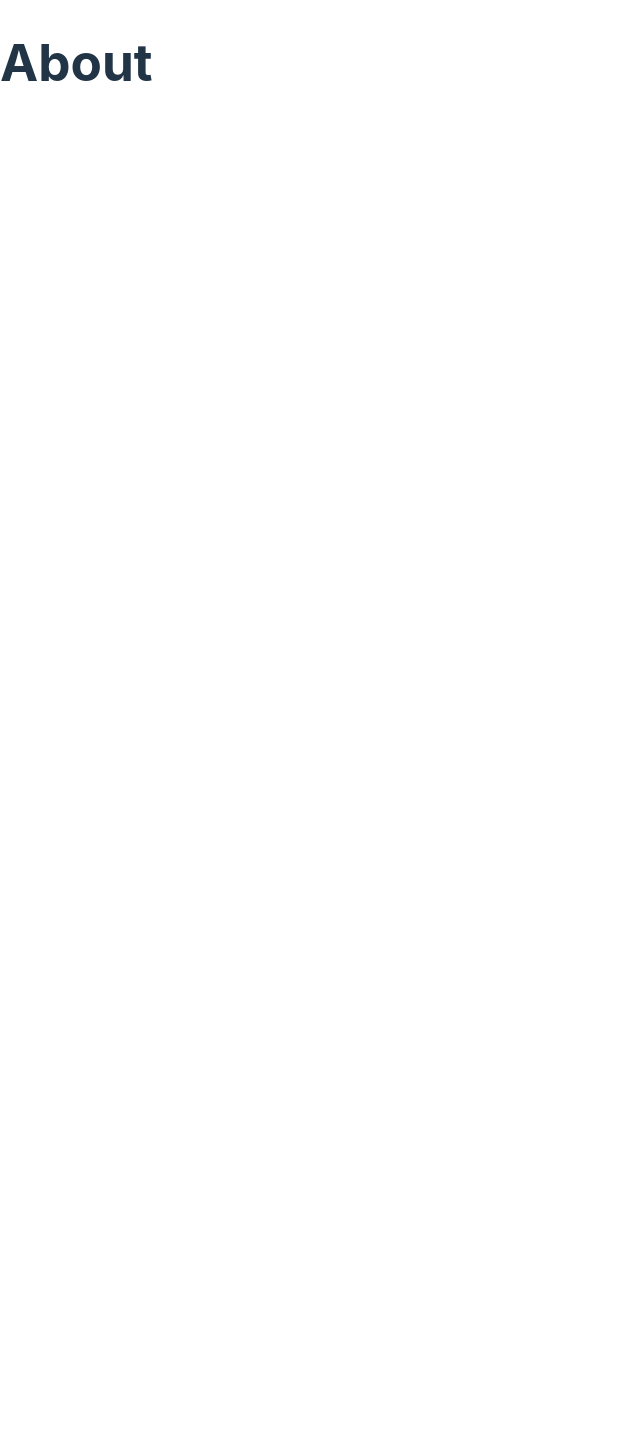
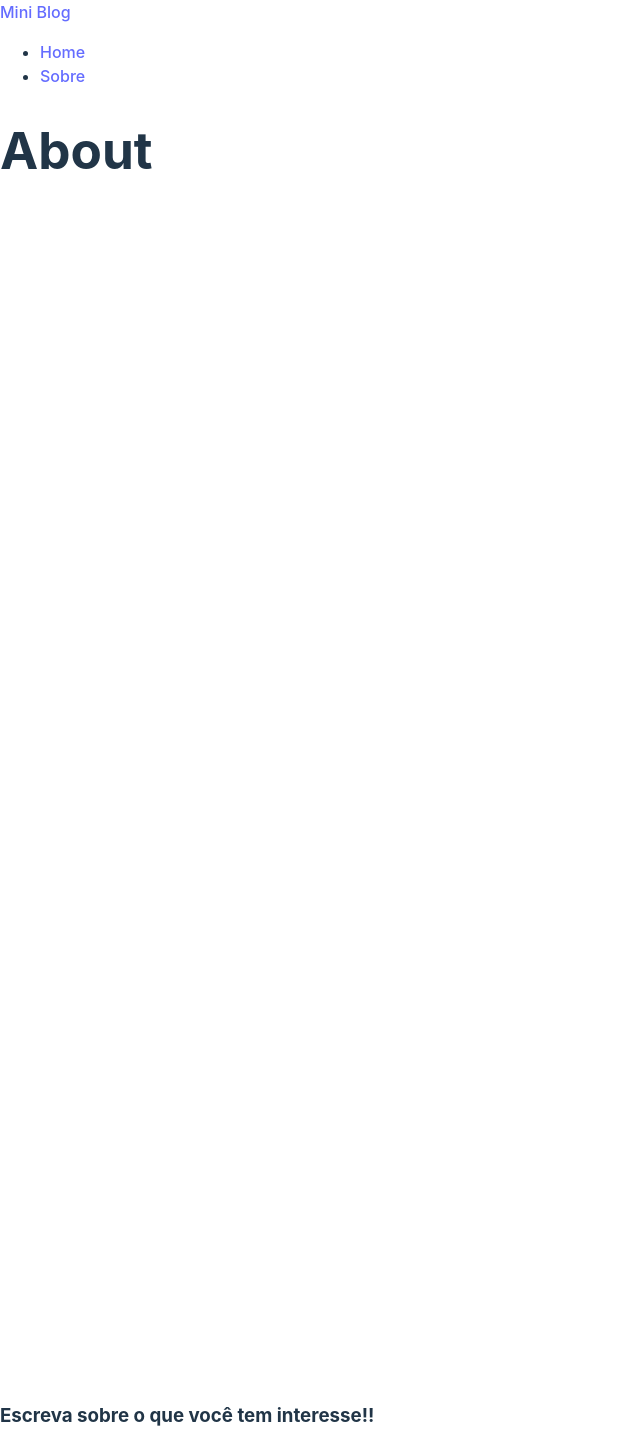
Before and after one commit to VictorLapaDev/React-Course-Matheus-Battiti, a React (Vite) app in the folder 10-Mini-Blog/MiniBlog/: page /about in a window 1280 px wide. Shown: the top 1452 px of the page, without its empty margins (0-640 px from the left). Before the commit the page ends 1314 px from the top, so only its background shows below. Built offline with nearby package versions, Linux system fonts and the light colour scheme.

Commit message:
feat: add Footer and Navbar

```diff
--- a/10-Mini-Blog/MiniBlog/src/App.tsx
+++ b/10-Mini-Blog/MiniBlog/src/App.tsx
@@ -3,17 +3,21 @@
 import { Route, Routes, Navigate} from 'react-router-dom'
 import Home from './pages/Home/Home'
 import About from './pages/About/About'
+import NavBar from './components/NavBar/NavBar'
+import Footer from './components/Footer/Footer'
 
 function App() {
 
   return (
     <>
+    <NavBar/>
       <div className="container">
           <Routes>
             <Route path="/" element={<Home/>} />
             <Route path="/about" element={<About />} />
           </Routes>
       </div>
+      <Footer/>
     </>
   )
 }
--- /dev/null
+++ b/10-Mini-Blog/MiniBlog/src/components/Footer/Footer.tsx
@@ -0,0 +1,12 @@
+import styles from './Footer.module.css'
+
+const Footer = () => {
+  return (
+    <div>
+      <h3>Escreva sobre o que você tem interesse!!</h3>
+      <p>Mini Blog &copy; 2024</p>
+    </div>
+  )
+}
+
+export default Footer
--- /dev/null
+++ b/10-Mini-Blog/MiniBlog/src/components/NavBar/NavBar.tsx
@@ -0,0 +1,27 @@
+import { NavLink } from 'react-router-dom'
+import styles from './NavBar.module.css'
+
+const NavBar = () => {
+  return (
+    <nav>
+        <NavLink to={'/'}>
+            Mini <span>Blog</span>
+        </NavLink>
+
+        <ul>
+            <li>
+                <NavLink to={'/'}>
+                    Home
+                </NavLink>
+            </li>
+            <li>
+                <NavLink to={'/about'}>
+                    Sobre
+                </NavLink>
+            </li>
+        </ul>
+    </nav>
+  )
+}
+
+export default NavBar
```
Also changed, not shown: 10-Mini-Blog/MiniBlog/src/components/Footer/Footer.module.css (added), 10-Mini-Blog/MiniBlog/src/components/NavBar/NavBar.module.css (added).
